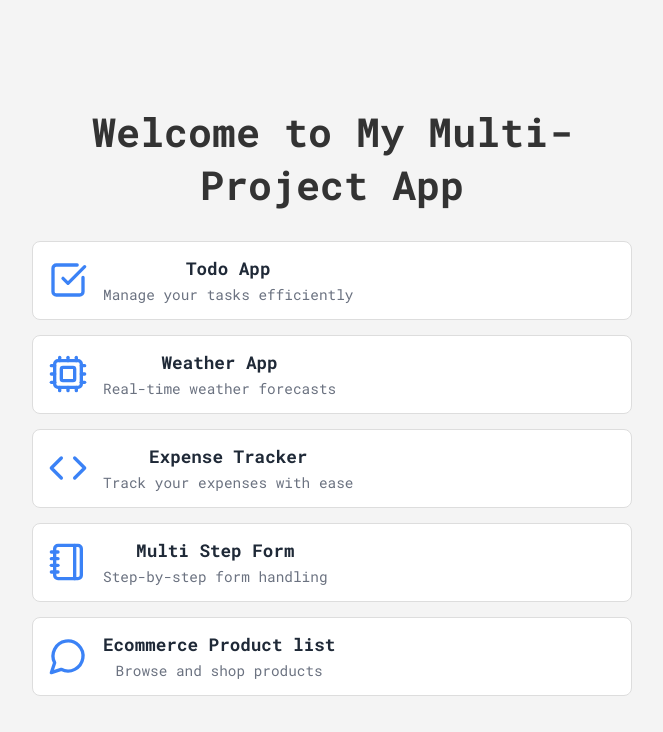
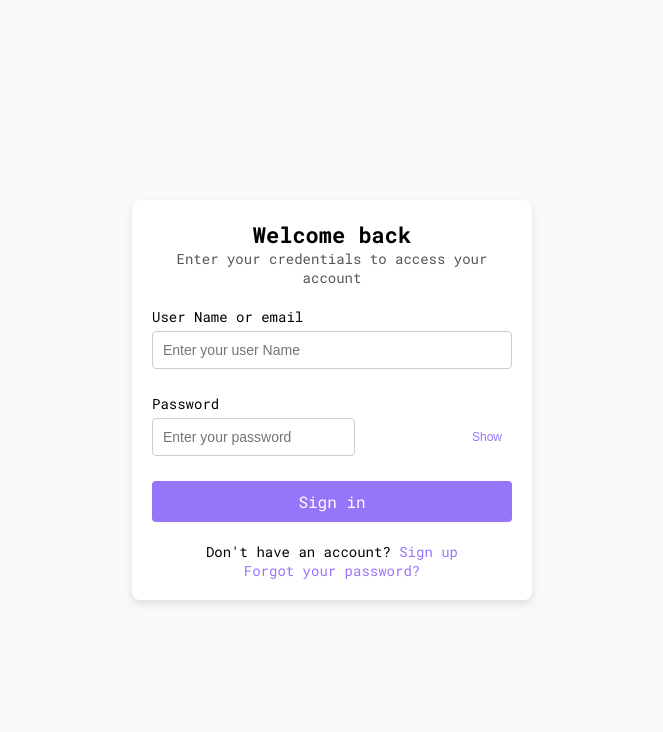
Before and after one commit to JeevanandamV1/ReactPractice, a React (Create React App) app: page / in a window 1280 px wide. Shown: the top 732 px of the page, without its empty margins (308-971 px from the left). Built offline with nearby package versions, Linux system fonts and the light colour scheme.

Commit message:
complete UI and API call from frontend

```diff
--- /dev/null
+++ b/src/Api/LoginApi.js
@@ -0,0 +1,12 @@
+import React from "react";
+
+export default async function LoginAPICall(payload) {
+  console.log(`payload : ${payload}`);
+  const userData = payload;
+
+  console.log(`userData : ${userData}`);
+  try {
+  } catch (error) {
+    console.error(`error message : ${error.message}`);
+  }
+}
--- a/src/App.js
+++ b/src/App.js
@@ -1,5 +1,6 @@
 import "./App.css";
 import { BrowserRouter as Router, Route, Routes } from "react-router-dom";
+import LoginPage from "./pages/Login.js";
 import Ecommerce from "./pages/Ecommerce";
 import MultiStepForm from "./pages/MultiStepForm";
 import Todo from "./pages/Todo.js";
@@ -12,7 +13,8 @@ function App() {
   return (
     <Router>
       <Routes>
-        <Route path="/" Component={LandingPage} />
+        <Route path="/" Component={LoginPage} />
+        <Route path="/LandingPage" Component={LandingPage} />
         <Route path="/todoApp" Component={Todo} />
         <Route path="/weather" Component={Weather} />
         <Route path="/multiStepForm" Component={MultiStepForm} />
--- a/src/CustomHooks/useFormHook.js
+++ b/src/CustomHooks/useFormHook.js
@@ -1,7 +1,28 @@
 import { useState } from "react";
+import { useNavigate } from "react-router-dom";
 
-function useFormHook(initialValue) {
+function useFormHook(initialValue, loginIntialValue) {
   const [hookFormData, sethookFormdata] = useState(initialValue);
+  const [loginForm, setLoginForm] = useState(loginIntialValue);
+  const [showPassword, setShowPassword] = useState(false);
+
+  const navigate = useNavigate();
+
+  const handleLoginChange = (e) => {
+    const { name, value } = e.target;
+    setLoginForm((prevData) => ({ ...prevData, [name]: value }));
+  };
+
+  const handleSubmit = (e) => {
+    e.preventDefault();
+    if (loginForm) {
+      console.log("login pressed");
+      navigate("/LandingPage");
+    } else {
+      alert("please fill up the form");
+    }
+    console.log(loginForm);
+  };
 
   const handleChange = (e) => {
     const { name, value } = e.target;
@@ -12,7 +33,17 @@ function useFormHook(initialValue) {
     console.log(hookFormData);
   };
 
-  return { hookFormData, sethookFormdata, handleChange };
+  return {
+    hookFormData,
+    sethookFormdata,
+    handleChange,
+    setLoginForm,
+    loginForm,
+    setShowPassword,
+    showPassword,
+    handleSubmit,
+    handleLoginChange,
+  };
 }
 
 export default useFormHook;
--- /dev/null
+++ b/src/components/LoginFormComponent.js
@@ -0,0 +1,55 @@
+import React, { useContext } from "react";
+import { createLoginAPI } from "../pages/Login";
+
+export default function LoginFormComponent() {
+  const {
+    loginForm,
+    handleSubmit,
+    handleLoginChange,
+    showPassword,
+    setShowPassword,
+  } = useContext(createLoginAPI);
+
+  return (
+    <>
+      <div className="card-content">
+        <form onSubmit={handleSubmit} className="form">
+          <div className="input-group">
+            <label>User Name or email</label>
+            <input
+              type="email"
+              placeholder="Enter your user Name"
+              value={loginForm?.userName}
+              onChange={handleLoginChange}
+              name="Email or User Name"
+            />
+          </div>
+
+          <div className="input-group">
+            <label>Password</label>
+            <div className="password-wrapper">
+              <input
+                type={showPassword ? "text" : "password"}
+                placeholder="Enter your password"
+                value={loginForm?.userPassword}
+                onChange={handleLoginChange}
+                name="Email or User Name"
+              />
+              <button
+                type="button"
+                className="toggle-password"
+                onClick={() => setShowPassword(!showPassword)}
+              >
+                {showPassword ? "Hide" : "Show"}
+              </button>
+            </div>
+          </div>
+
+          <button type="submit" className="btn">
+            Sign in
+          </button>
+        </form>
+      </div>
+    </>
+  );
+}
--- /dev/null
+++ b/src/pages/Login.js
@@ -0,0 +1,64 @@
+import React, { createContext, useEffect } from "react";
+import useFormHook from "../CustomHooks/useFormHook";
+import LoginFormComponent from "../components/LoginFormComponent";
+import "../styles/pages/LoginPage.css";
+import LoginAPICall from "../Api/LoginApi";
+
+export const createLoginAPI = createContext();
+
+export default function LoginPage() {
+  const {
+    loginForm,
+    setLoginForm,
+    handleSubmit,
+    handleLoginChange,
+    showPassword,
+    setShowPassword,
+  } = useFormHook({
+    userName: "",
+    userEmail: "",
+    userPassword: "",
+    newUserPassowrd: "",
+    confirmUserPasswordL: "",
+  });
+
+  const contextvalues = {
+    loginForm,
+    setLoginForm,
+    handleLoginChange,
+    handleSubmit,
+    setShowPassword,
+    showPassword,
+  };
+
+  useEffect(() => {
+    console.log("component mounted");
+    const payload = { ...loginForm };
+    console.log("loginForm", loginForm);
+    LoginAPICall(payload);
+  }, [loginForm]);
+
+  return (
+    <createLoginAPI.Provider value={{ ...contextvalues }}>
+      <div>
+        <div className="login-container">
+          <div className="card">
+            <div className="card-header">
+              <h2 className="card-title">Welcome back</h2>
+              <p className="card-description">
+                Enter your credentials to access your account
+              </p>
+            </div>
+            <LoginFormComponent />
+            <div className="card-footer">
+              <p>
+                Don't have an account? <a href="#">Sign up</a>
+              </p>
+              <a href="#">Forgot your password?</a>
+            </div>
+          </div>
+        </div>
+      </div>
+    </createLoginAPI.Provider>
+  );
+}
--- /dev/null
+++ b/src/styles/pages/LoginPage.css
@@ -0,0 +1,118 @@
+/* Main container */
+.login-container {
+  display: flex;
+  align-items: center;
+  justify-content: center;
+  height: 100vh;
+  background-color: #f8f9fa;
+}
+
+/* Card styling */
+.card {
+  width: 100%;
+  max-width: 400px;
+  background: #fff;
+  padding: 20px;
+  border-radius: 8px;
+  box-shadow: 0 4px 8px rgba(0, 0, 0, 0.1);
+}
+
+/* Card header */
+.card-header {
+  text-align: center;
+  margin-bottom: 20px;
+}
+
+.card-title {
+  font-size: 22px;
+  font-weight: bold;
+}
+
+.card-description {
+  font-size: 14px;
+  color: #555;
+}
+
+/* Form */
+.form {
+  display: flex;
+  flex-direction: column;
+}
+
+.input-group {
+  display: flex;
+  flex-direction: column;
+  margin-bottom: 15px;
+  font-family: "Roboto Mono", serif;
+}
+
+.input-group label {
+  font-size: 14px;
+  margin-bottom: 5px;
+}
+
+.input-group input {
+  padding: 10px;
+  font-size: 14px;
+  border: 1px solid #ccc;
+  border-radius: 4px;
+}
+
+/* Password toggle */
+.password-wrapper {
+  position: relative;
+}
+
+.toggle-password {
+  position: absolute;
+  right: 10px;
+  top: 50%;
+  transform: translateY(-50%);
+  background: none;
+  border: none;
+  cursor: pointer;
+  font-size: 12px;
+  color: #9775fa;
+}
+
+/* Alert */
+.alert {
+  background-color: #ffdddd;
+  color: #d8000c;
+  padding: 10px;
+  border-radius: 4px;
+  margin-bottom: 10px;
+  text-align: center;
+}
+
+/* Button */
+.btn {
+  background-color: #9775fa;
+  color: white;
+  padding: 10px;
+  font-size: 16px;
+  font-family: "Roboto Mono", serif;
+  border: none;
+  border-radius: 4px;
+  cursor: pointer;
+}
+
+.btn:hover {
+  background-color: #7950f2;
+}
+
+/* Card footer */
+.card-footer {
+  text-align: center;
+  margin-top: 15px;
+  font-size: 14px;
+}
+
+.card-footer a {
+  color: #9775fa;
+  text-decoration: none;
+}
+
+.card-footer a:hover {
+  text-decoration: underline;
+}
```
